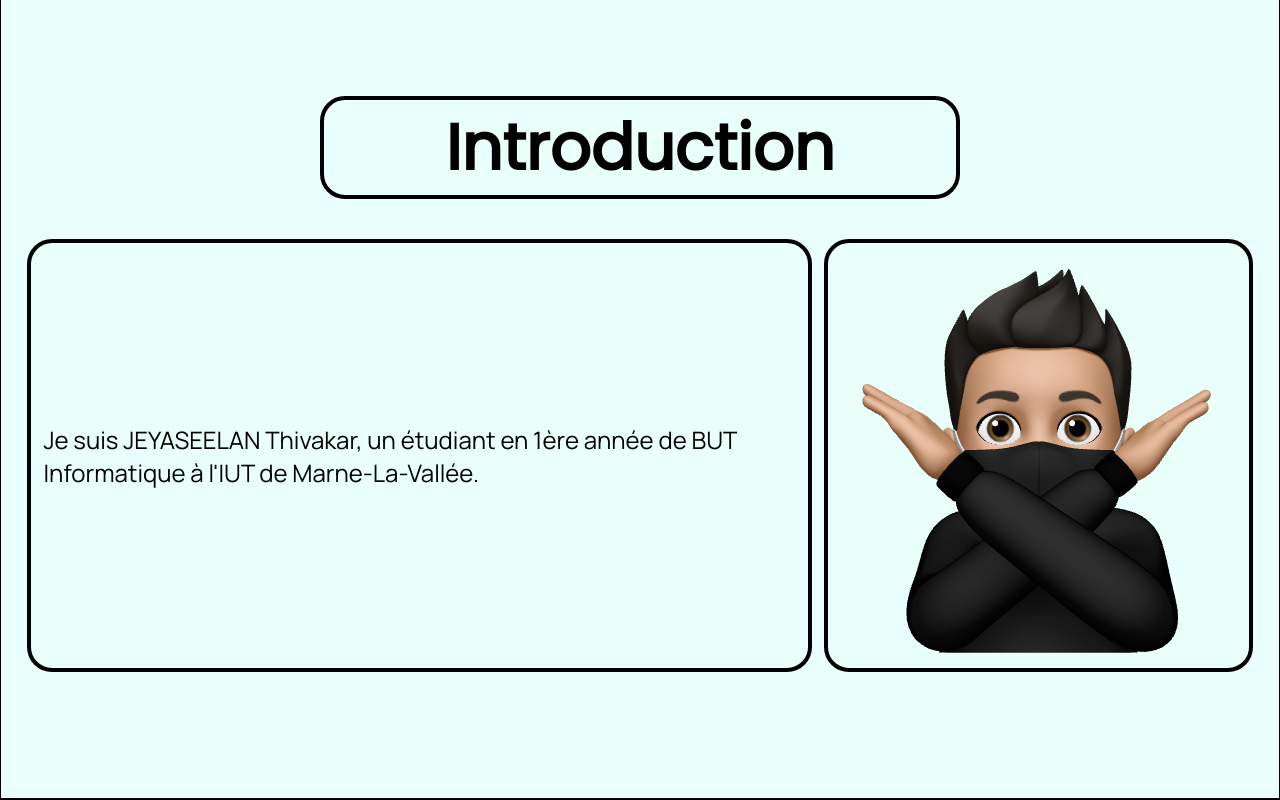
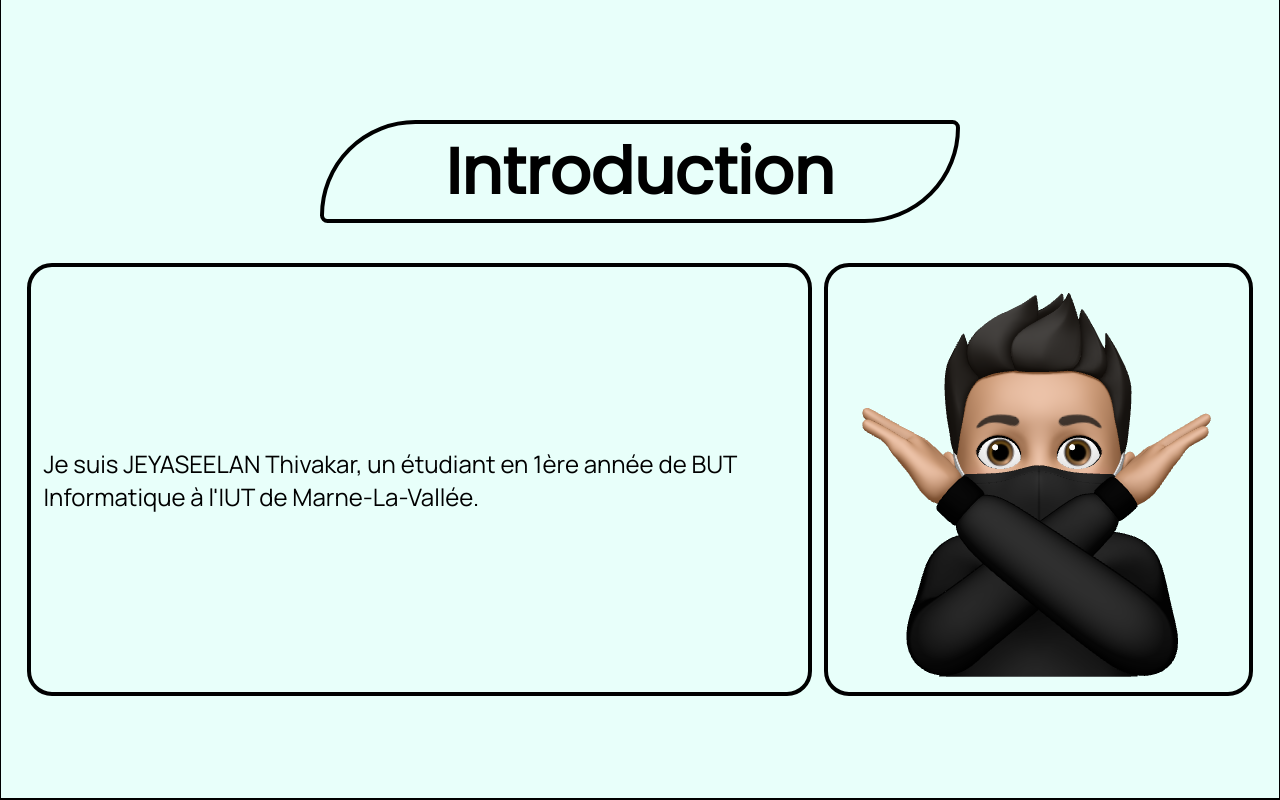
Before and after one commit to Thiiiv/Portfolio, a PHP site: page / in a window 1280 px wide. Shown: the part 801-1601 px from the top of the page. Run offline with PHP 8.4, Linux system fonts and the light colour scheme.

Commit message:
Add files via upload

```diff
--- a/data/pages/competences.php
+++ b/data/pages/competences.php
@@ -16,7 +16,7 @@
     <body>
         <div class="fond">
             <video autoplay muted loop id="background-video">
-                <source src="../videos/video12.mp4" type="video/mp4">
+                <source src="../videos/video16.mp4" type="video/mp4">
             </video>
         </div>
         <div class="all-div">
--- a/data/pages/contact.php
+++ b/data/pages/contact.php
@@ -16,7 +16,7 @@
     <body>
         <div class="fond">
             <video autoplay muted loop id="background-video">
-                <source src="../videos/video11.mp4" type="video/mp4">
+                <source src="../videos/video18.mp4" type="video/mp4">
             </video>
         </div>
         <div class="all-div">
--- a/data/pages/headIndex.inc.html
+++ b/data/pages/headIndex.inc.html
@@ -5,7 +5,7 @@
         <meta http-equiv="X-UA-Compatible" content="IE=edge">
         <meta name="viewport" content="width=device-width, initial-scale=1.0">
         <title>Portfolio</title>
-        <link rel="stylesheet" href="../styles/portfolio.css" type="text/css">
+        <link rel="stylesheet" href="data/styles/portfolio.css" type="text/css">
         <link rel="preconnect" href="https://fonts.googleapis.com">
         <link rel="preconnect" href="https://fonts.gstatic.com" crossorigin>
         <link rel="preconnect" href="https://fonts.googleapis.com">
--- a/data/pages/projets.php
+++ b/data/pages/projets.php
@@ -16,7 +16,7 @@
     <body>
         <div class="fond">
             <video autoplay muted loop id="background-video">
-                <source src="../videos/video11.mp4" type="video/mp4">
+                <source src="../videos/video15.mp4" type="video/mp4">
             </video>
         </div>
         <div class="all-div">
--- a/data/styles/portfolio.css
+++ b/data/styles/portfolio.css
@@ -99,7 +99,6 @@ Le contenu est organisé sur la même ligne
   z-index: 100;
   display: flex;
   width: 100%;
-  height: 8vh;
   flex-direction: row;
   background-color: transparent;
   justify-content: space-between;
@@ -116,6 +115,7 @@ Le contenu est organisé sur la même ligne
   justify-content: center;
   color: white;
   width: 20vw;
+  height: auto;
   font-size: 1.5em;
   background-color: black;
   border: 1vh solid black;
@@ -143,6 +143,7 @@ Barre de navigation qui se situe tout en haut de la première partie de la page
   bottom: 0;
   margin: auto;
   margin-right: 0;
+  margin-top: 0;
   background-color: black;
   border: 2vh solid black;
   border-bottom-left-radius: 20px;
@@ -220,12 +221,15 @@ le code est plutôt similaire à la première partie de la page
   left: 0;
   right: 0;
   margin: auto;
-  margin-top: 12vh;
+  margin-top: 15vh;
   top: 0;
   font-size: 4em;
   font-family: 'Poppins', sans-serif;
   border: 0.5vh solid black;
-  border-radius: 25px;
+  border-bottom-right-radius: 100px;
+  border-top-left-radius: 100px;
+  border-top-right-radius: 8px;
+  border-bottom-left-radius: 8px;
 }
 #intro .presentation {
   display: flex;
```
